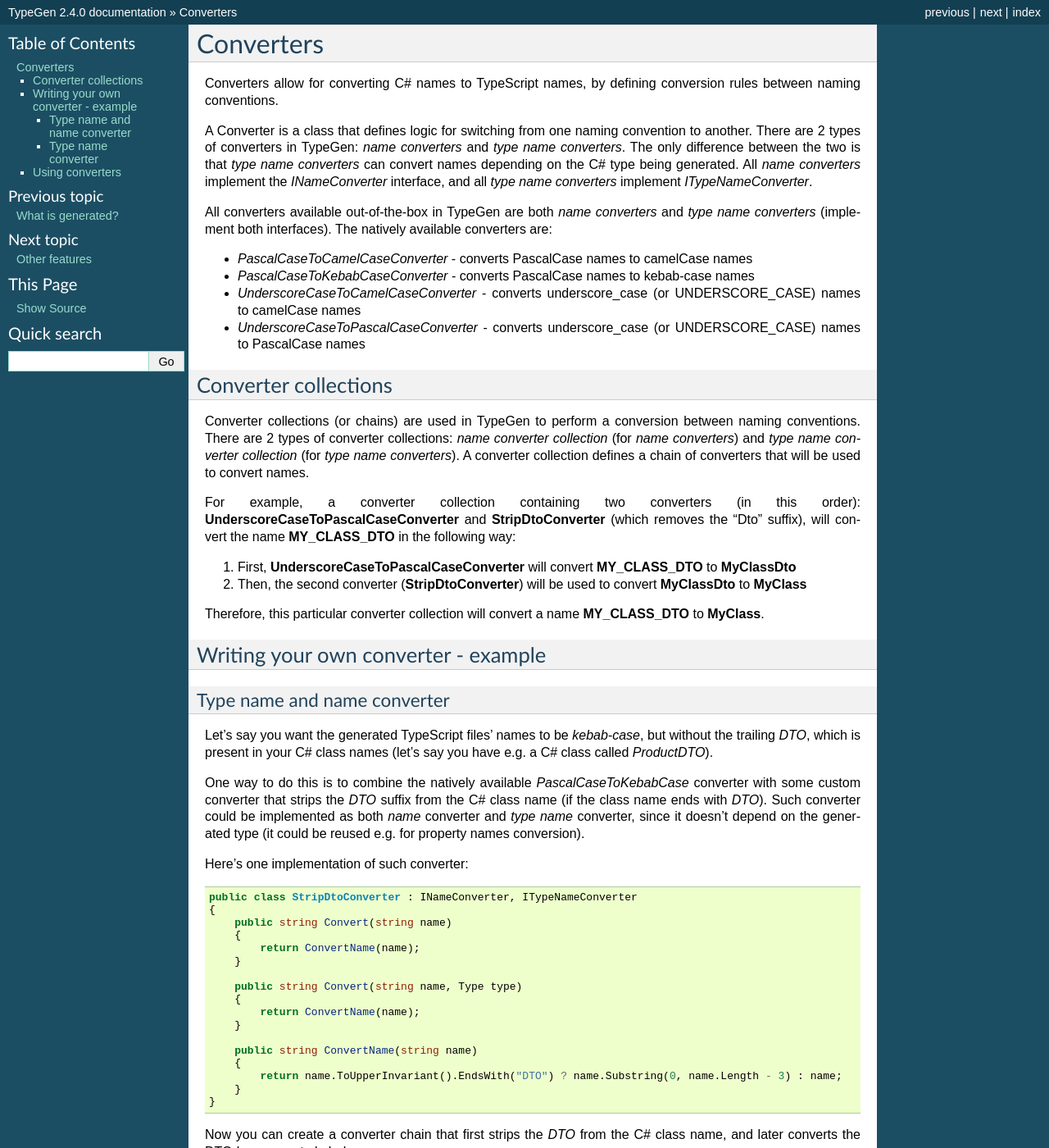
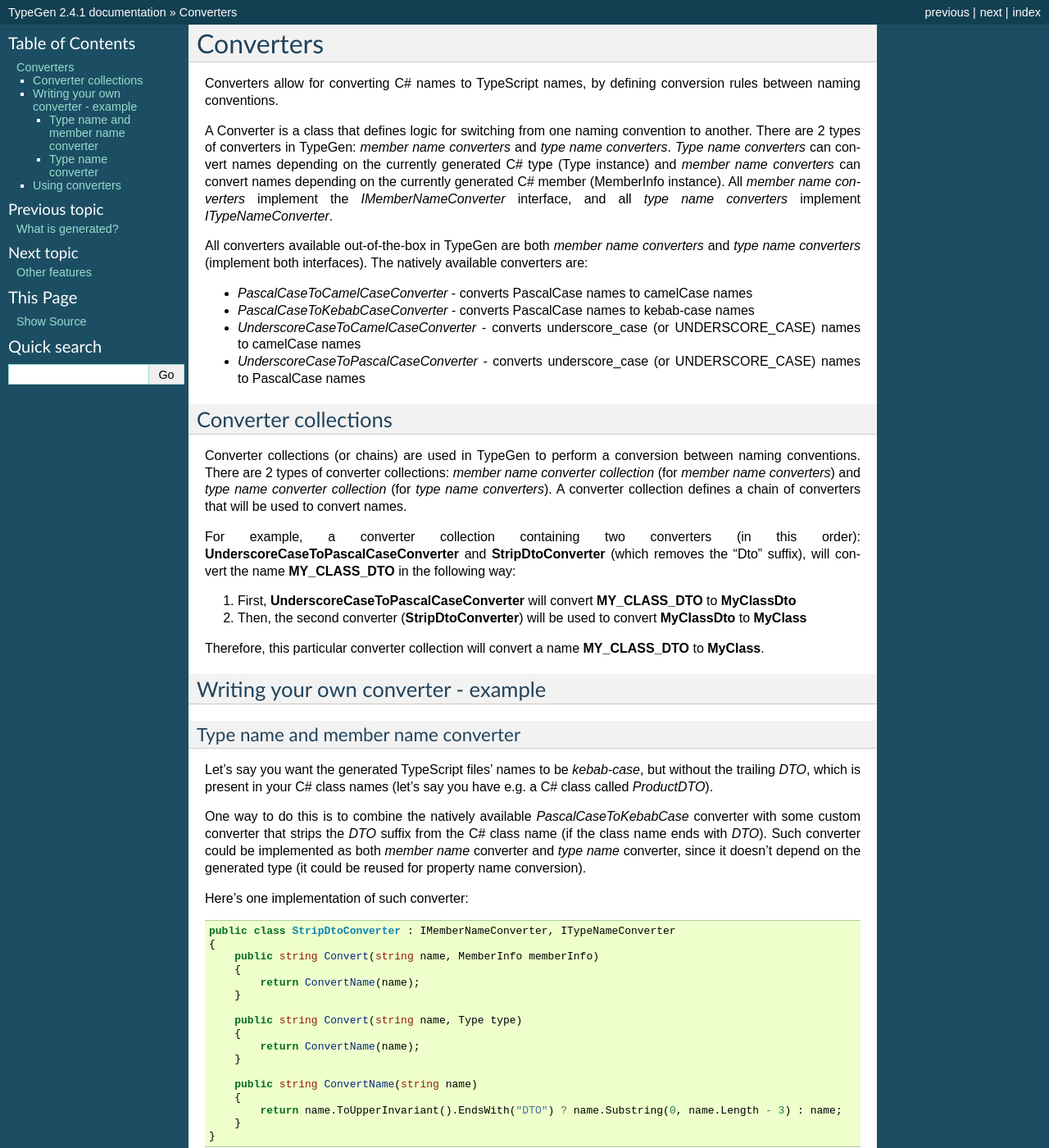
Before and after one commit to jburzynski/TypeGenDocs, a Sphinx documentation site: the page built from source/converters.rst, in a window 1280 px wide and 1400 px high. Shown: the whole window at 82% size. Built offline with Sphinx 7.4.7, drawn with Linux system fonts in a browser that asks for light colours; some of the changed text lies outside the part shown.

Commit message:
updated information about converters (name converter -> member name converter)

```diff
--- a/source/conf.py
+++ b/source/conf.py
@@ -57,7 +57,7 @@
 # built documents.
 #
 # The short X.Y version.
-version = u'2.4.0'
+version = u'2.4.1'
 # The full version, including alpha/beta/rc tags.
 release = version
 
--- a/source/converters.rst
+++ b/source/converters.rst
@@ -4,9 +4,9 @@
 
 Converters allow for converting C# names to TypeScript names, by defining conversion rules between naming conventions.
 
-A Converter is a class that defines logic for switching from one naming convention to another. There are 2 types of converters in TypeGen: *name converters* and *type name converters*. The only difference between the two is that *type name converters* can convert names depending on the C# type being generated. All *name converters* implement the *INameConverter* interface, and all *type name converters* implement *ITypeNameConverter*.
+A Converter is a class that defines logic for switching from one naming convention to another. There are 2 types of converters in TypeGen: *member name converters* and *type name converters*. *Type name converters* can convert names depending on the currently generated C# type (Type instance) and *member name converters* can convert names depending on the currently generated C# member (MemberInfo instance). All *member name converters* implement the *IMemberNameConverter* interface, and all *type name converters* implement *ITypeNameConverter*.
 
-All converters available out-of-the-box in TypeGen are both *name converters* and *type name converters* (implement both interfaces). The natively available converters are:
+All converters available out-of-the-box in TypeGen are both *member name converters* and *type name converters* (implement both interfaces). The natively available converters are:
 
 * *PascalCaseToCamelCaseConverter* - converts PascalCase names to camelCase names
 * *PascalCaseToKebabCaseConverter* - converts PascalCase names to kebab-case names
@@ -16,7 +16,7 @@
 Converter collections
 =====================
 
-Converter collections (or chains) are used in TypeGen to perform a conversion between naming conventions. There are 2 types of converter collections: *name converter collection* (for *name converters*) and *type name converter collection* (for *type name converters*). A converter collection defines a chain of converters that will be used to convert names.
+Converter collections (or chains) are used in TypeGen to perform a conversion between naming conventions. There are 2 types of converter collections: *member name converter collection* (for *member name converters*) and *type name converter collection* (for *type name converters*). A converter collection defines a chain of converters that will be used to convert names.
 
 For example, a converter collection containing two converters (in this order): **UnderscoreCaseToPascalCaseConverter** and **StripDtoConverter** (which removes the "Dto" suffix), will convert the name **MY_CLASS_DTO** in the following way:
 
@@ -28,20 +28,20 @@
 Writing your own converter - example
 ====================================
 
-Type name and name converter
-----------------------------
+Type name and member name converter
+-----------------------------------
 
 Let's say you want the generated TypeScript files' names to be *kebab-case*, but without the trailing *DTO*, which is present in your C# class names (let's say you have e.g. a C# class called *ProductDTO*).
 
-One way to do this is to combine the natively available *PascalCaseToKebabCase* converter with some custom converter that strips the *DTO* suffix from the C# class name (if the class name ends with *DTO*). Such converter could be implemented as both *name* converter and *type name* converter, since it doesn't depend on the generated type (it could be reused e.g. for property names conversion).
+One way to do this is to combine the natively available *PascalCaseToKebabCase* converter with some custom converter that strips the *DTO* suffix from the C# class name (if the class name ends with *DTO*). Such converter could be implemented as both *member name* converter and *type name* converter, since it doesn't depend on the generated type (it could be reused for property name conversion).
 
 Here's one implementation of such converter:
 
 .. code-block:: csharp
 
-	public class StripDtoConverter : INameConverter, ITypeNameConverter
+	public class StripDtoConverter : IMemberNameConverter, ITypeNameConverter
 	{
-	    public string Convert(string name)
+	    public string Convert(string name, MemberInfo memberInfo)
 	    {
 	        return ConvertName(name);
 	    }
```
